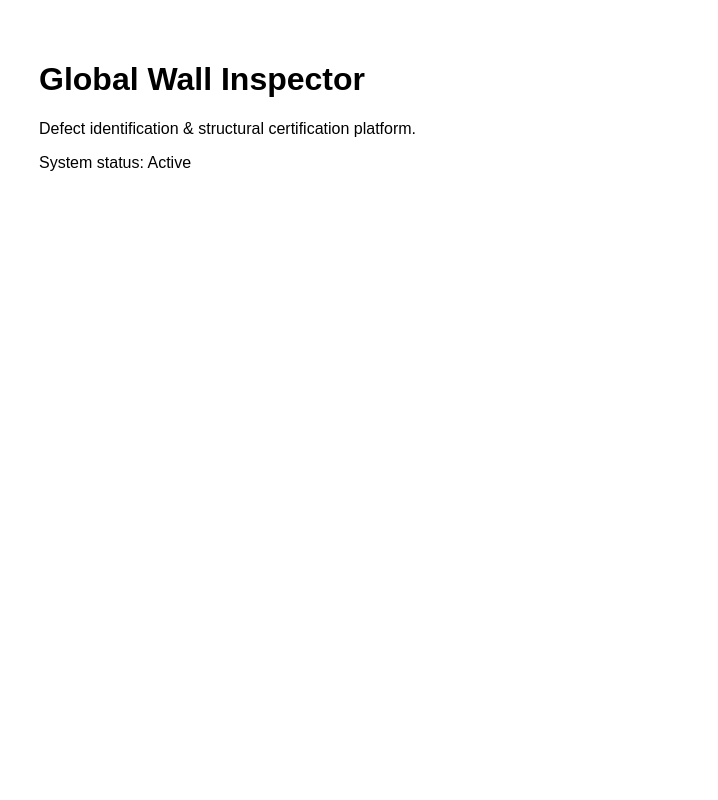
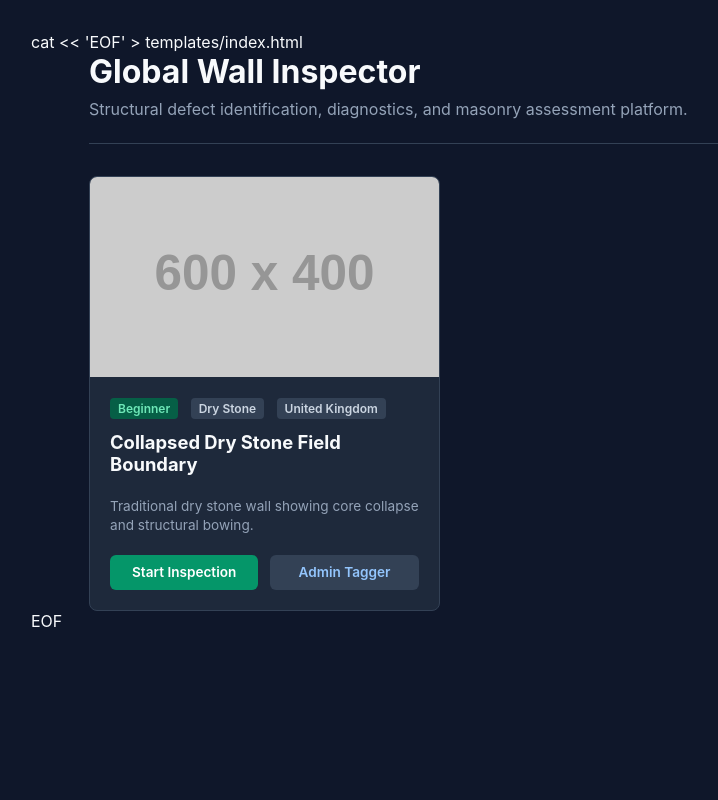
Before and after one commit to BBSISK/wall_inspector, a Flask app: page / in a window 1280 px wide. Shown: the whole page, without its empty margins (1-719 px from the left). Run offline with Flask 3, Linux system fonts and the light colour scheme; grey boxes labelled with a size stand in for pictures from a placeholder-image service; some libraries are stand-ins or nearby versions.

Commit message:
feat: design modern wall catalogue dashboard with image preview

```diff
--- a/templates/index.html
+++ b/templates/index.html
@@ -1,12 +1,127 @@
+cat << 'EOF' > templates/index.html
 <!DOCTYPE html>
 <html lang="en">
 <head>
   <meta charset="UTF-8">
+  <meta name="viewport" content="width=device-width, initial-scale=1.0">
   <title>Global Wall Inspector</title>
+  <style>
+    * { box-sizing: border-box; }
+    body {
+      font-family: -apple-system, BlinkMacSystemFont, "Segoe UI", Roboto, sans-serif;
+      margin: 0;
+      padding: 2rem;
+      background: #0f172a;
+      color: #f8fafc;
+    }
+    .header {
+      max-width: 1100px;
+      margin: 0 auto 2rem;
+      border-bottom: 1px solid #334155;
+      padding-bottom: 1.5rem;
+    }
+    .header h1 { margin: 0 0 0.5rem; font-size: 2rem; }
+    .header p { margin: 0; color: #94a3b8; }
+    .grid {
+      max-width: 1100px;
+      margin: 0 auto;
+      display: grid;
+      grid-template-columns: repeat(auto-fill, minmax(320px, 1fr));
+      gap: 1.5rem;
+    }
+    .card {
+      background: #1e293b;
+      border-radius: 8px;
+      border: 1px solid #334155;
+      overflow: hidden;
+      display: flex;
+      flex-direction: column;
+    }
+    .card-img {
+      width: 100%;
+      height: 200px;
+      object-fit: cover;
+      background: #0b1329;
+    }
+    .card-body {
+      padding: 1.25rem;
+      display: flex;
+      flex-direction: column;
+      flex-grow: 1;
+    }
+    .badge {
+      display: inline-block;
+      padding: 3px 8px;
+      border-radius: 4px;
+      font-size: 0.75rem;
+      font-weight: 600;
+      background: #334155;
+      color: #cbd5e1;
+      margin-right: 0.5rem;
+      margin-bottom: 0.5rem;
+      text-transform: capitalize;
+    }
+    .badge-diff { background: #065f46; color: #6ee7b7; }
+    .card-title { margin: 0.25rem 0 0.5rem; font-size: 1.15rem; }
+    .card-desc { font-size: 0.85rem; color: #94a3b8; line-height: 1.4; margin-bottom: 1.25rem; }
+    .btn-group {
+      margin-top: auto;
+      display: grid;
+      grid-template-columns: 1fr 1fr;
+      gap: 0.75rem;
+    }
+    .btn {
+      text-align: center;
+      padding: 0.6rem;
+      border-radius: 6px;
+      font-size: 0.85rem;
+      font-weight: 600;
+      text-decoration: none;
+    }
+    .btn-primary { background: #059669; color: #fff; }
+    .btn-primary:hover { background: #047857; }
+    .btn-secondary { background: #334155; color: #93c5fd; }
+    .btn-secondary:hover { background: #475569; }
+    .empty-state {
+      grid-column: 1 / -1;
+      text-align: center;
+      padding: 3rem;
+      background: #1e293b;
+      border-radius: 8px;
+      color: #94a3b8;
+    }
+  </style>
 </head>
-<body style="font-family: sans-serif; padding: 2rem;">
-  <h1>Global Wall Inspector</h1>
-  <p>Defect identification & structural certification platform.</p>
-  <p>System status: Active</p>
+<body>
+  <div class="header">
+    <h1>Global Wall Inspector</h1>
+    <p>Structural defect identification, diagnostics, and masonry assessment platform.</p>
+  </div>
+
+  <div class="grid">
+    {% for wall in walls %}
+      <div class="card">
+        <img class="card-img" src="{{ wall.image_url }}" alt="{{ wall.title }}" onerror="this.src='https://placehold.co/600x400/1e293b/94a3b8?text=Image+Pending'">
+        <div class="card-body">
+          <div>
+            <span class="badge badge-diff">{{ wall.difficulty }}</span>
+            <span class="badge">{{ wall.wall_type.replace('_', ' ') }}</span>
+            <span class="badge">{{ wall.country }}</span>
+          </div>
+          <h3 class="card-title">{{ wall.title }}</h3>
+          <p class="card-desc">{{ wall.description or 'No notes provided.' }}</p>
+          <div class="btn-group">
+            <a href="/inspect/{{ wall.slug }}" class="btn btn-primary">Start Inspection</a>
+            <a href="/admin/walls/{{ wall.id }}/tagger" class="btn btn-secondary">Admin Tagger</a>
+          </div>
+        </div>
+      </div>
+    {% else %}
+      <div class="empty-state">
+        <p>No published walls found in the database.</p>
+      </div>
+    {% endfor %}
+  </div>
 </body>
 </html>
+EOF
```
Also changed, not shown: static/img/walls/drystone_collapse_01.jpg (added).
